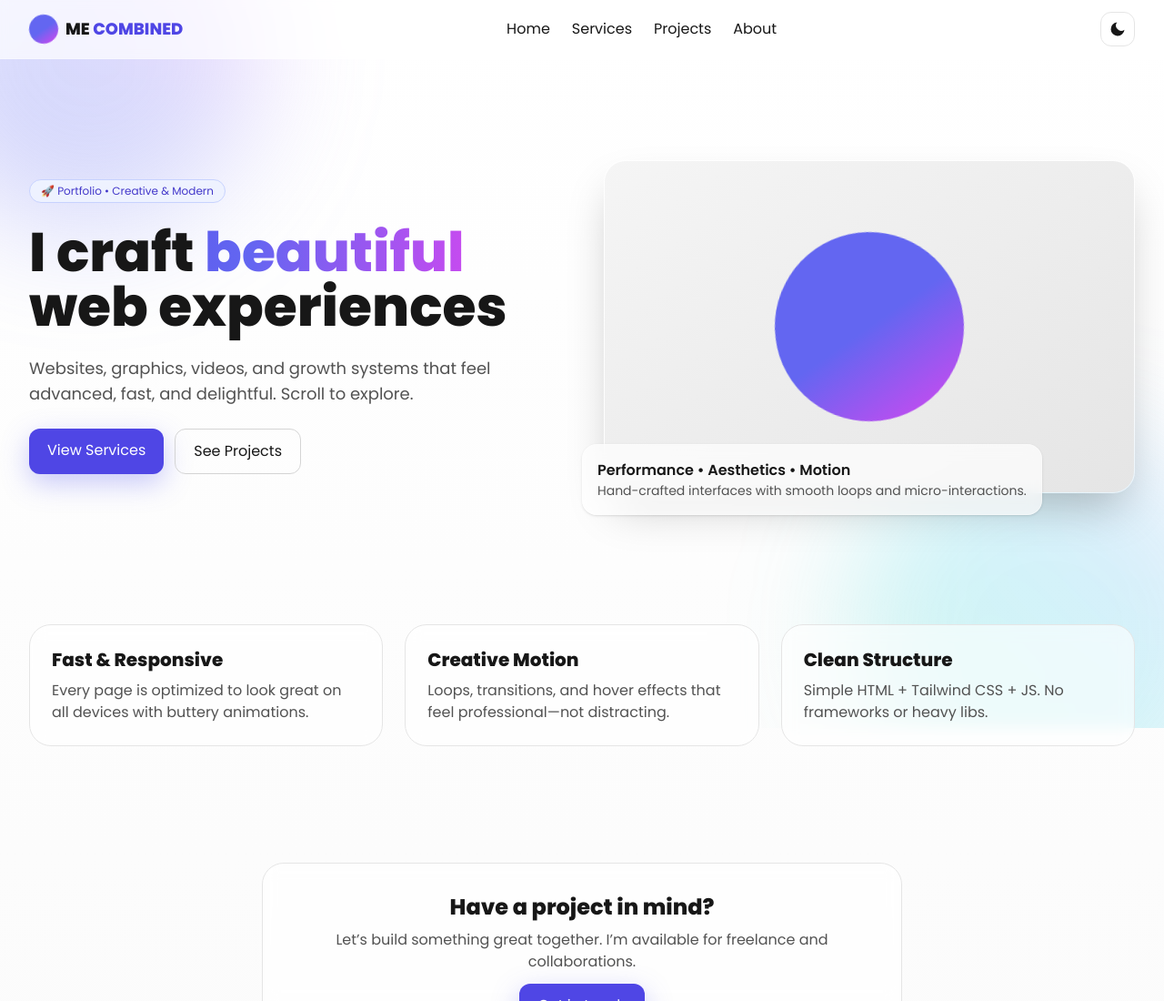
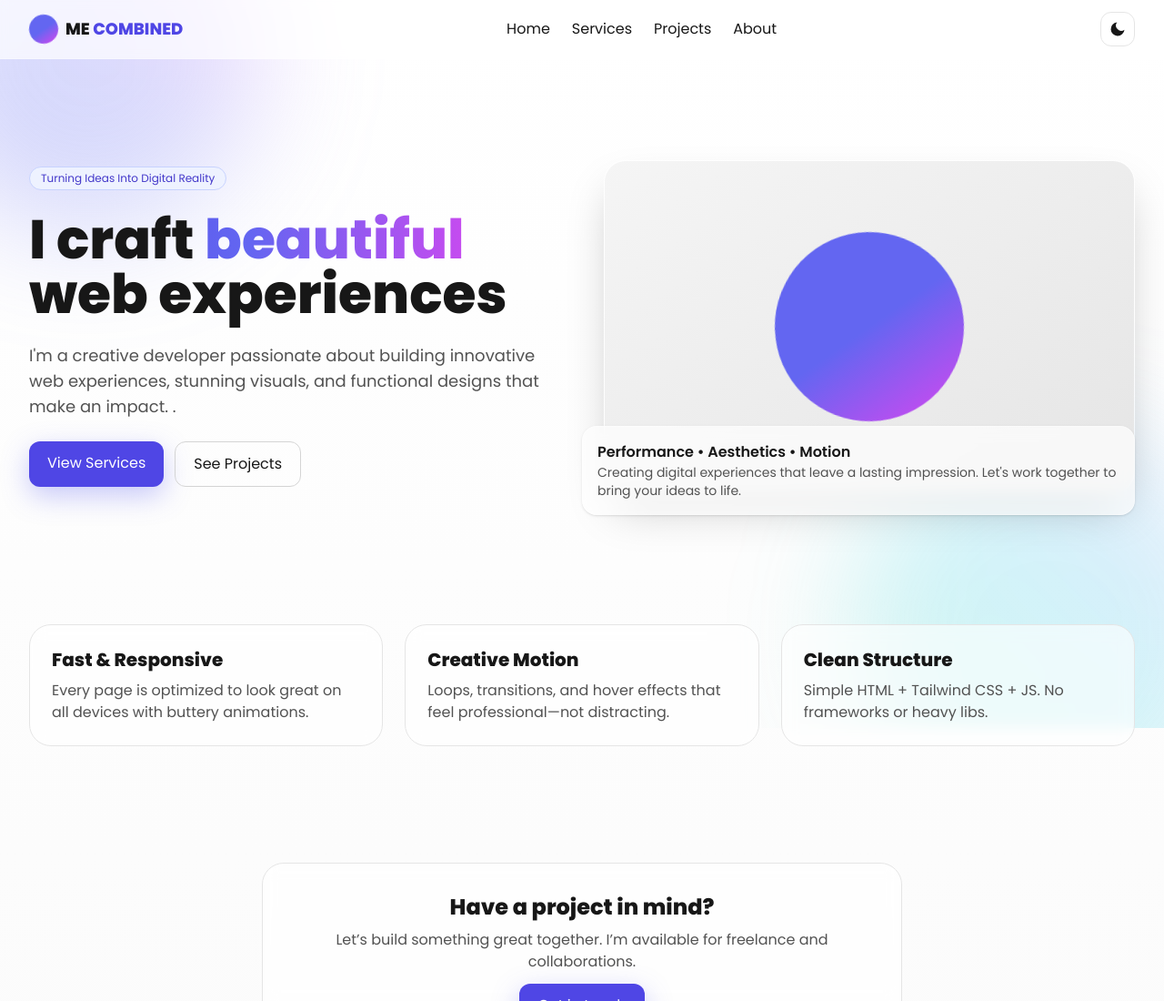
Before and after one commit to muaawiyeyuusuf/myc.cv, a plain HTML site: page index.html in a window 1280 px wide. Shown: the top 1100 px of the page at 91% size. Drawn offline with nearby package versions, Linux system fonts and the light colour scheme.

Commit message:
Update index.html

```diff
--- a/index.html
+++ b/index.html
@@ -94,9 +94,11 @@
   <!-- Hero -->
   <section class="max-w-7xl mx-auto px-4 sm:px-6 lg:px-8 py-20 grid md:grid-cols-2 gap-12 items-center">
     <div class="space-y-6">
-      <span class="inline-flex items-center gap-2 px-3 py-1 rounded-full border border-brand-200 bg-brand-50 text-brand-700 text-xs">🚀 Portfolio • Creative & Modern</span>
+      <span class="inline-flex items-center gap-2 px-3 py-1 rounded-full border border-brand-200 bg-brand-50 text-brand-700 text-xs">Turning Ideas Into Digital Reality</span>
       <h1 class="text-4xl sm:text-5xl lg:text-6xl font-extrabold leading-tight">I craft <span class="text-transparent bg-clip-text bg-gradient-to-r from-brand-600 via-indigo-500 to-fuchsia-500 animate-shimmer bg-[length:200%_100%]">beautiful</span> web experiences</h1>
-      <p class="text-neutral-600 dark:text-neutral-300 text-lg">Websites, graphics, videos, and growth systems that feel advanced, fast, and delightful. Scroll to explore.</p>
+      <p class="text-neutral-600 dark:text-neutral-300 text-lg">I'm a creative developer passionate about building innovative web experiences, stunning visuals, and functional designs that make an impact.
+
+.</p>
       <div class="flex flex-wrap gap-3">
         <a href="services.html" class="px-5 py-3 rounded-xl bg-brand-600 text-white shadow-glow hover:translate-y-[-2px] transition">View Services</a>
         <a href="projects.html" class="px-5 py-3 rounded-xl border border-neutral-300 dark:border-neutral-700 hover:border-brand-500 hover:text-brand-600 transition">See Projects</a>
@@ -111,7 +113,7 @@
       </div>
       <div class="absolute -bottom-6 -left-6 bg-white/70 dark:bg-neutral-900/70 backdrop-blur p-4 rounded-2xl shadow border border-white/30 dark:border-neutral-800">
         <p class="font-semibold">Performance • Aesthetics • Motion</p>
-        <p class="text-sm text-neutral-600 dark:text-neutral-400">Hand-crafted interfaces with smooth loops and micro-interactions.</p>
+        <p class="text-sm text-neutral-600 dark:text-neutral-400">Creating digital experiences that leave a lasting impression. Let's work together to bring your ideas to life.</p>
       </div>
     </div>
   </section>
```
